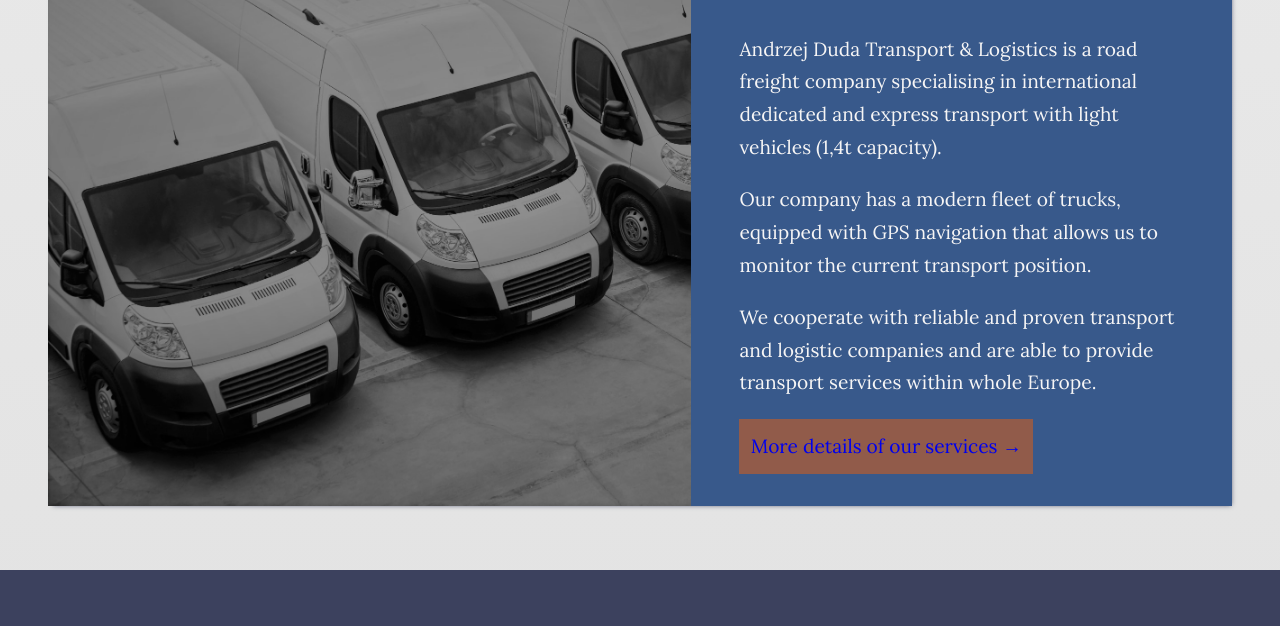
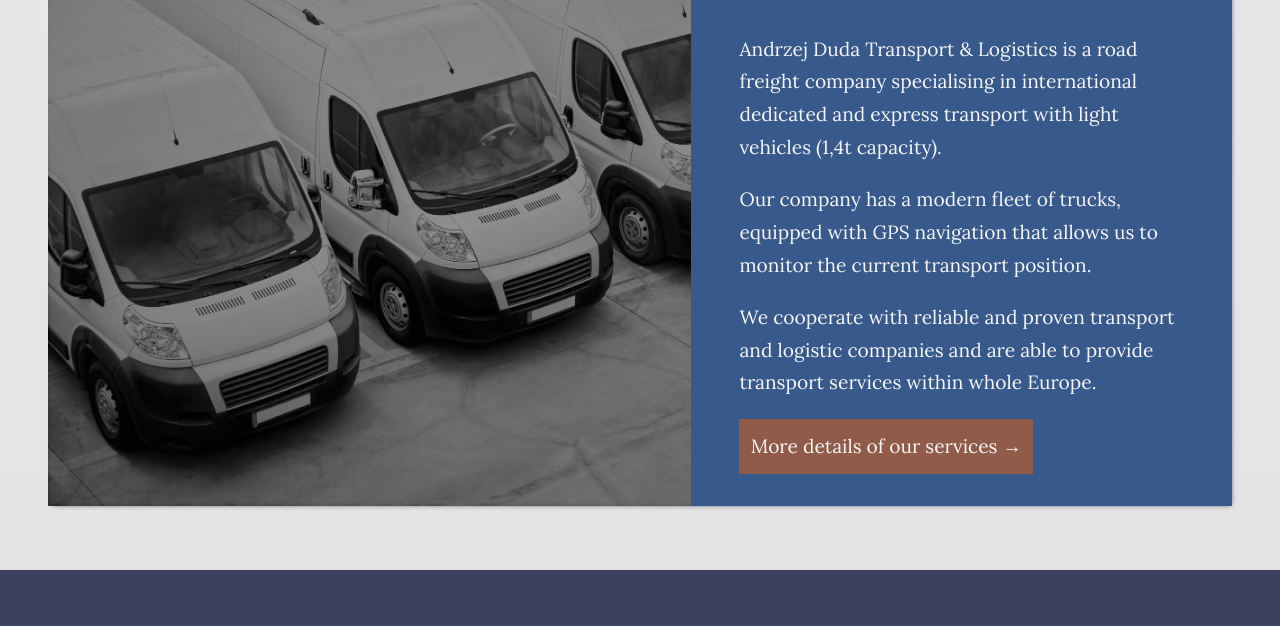
Before and after one commit to jsberlanga/dudatransport, a Gatsby site: page / in a window 1280 px wide. Shown: the part 2000-2626 px from the top of the page. Built offline with nearby package versions, Linux system fonts and the light colour scheme; Gatsby itself is replaced by a stand-in of ours.

Commit message:
fix(a tag): color

```diff
--- a/src/components/layout.js
+++ b/src/components/layout.js
@@ -88,6 +88,7 @@
   a {
     cursor: pointer;
     text-decoration: none;
+    color: ${styles.colors.mainLight};
   }
   input, button, textarea {
     font-family: 'Lora', serif;
```
